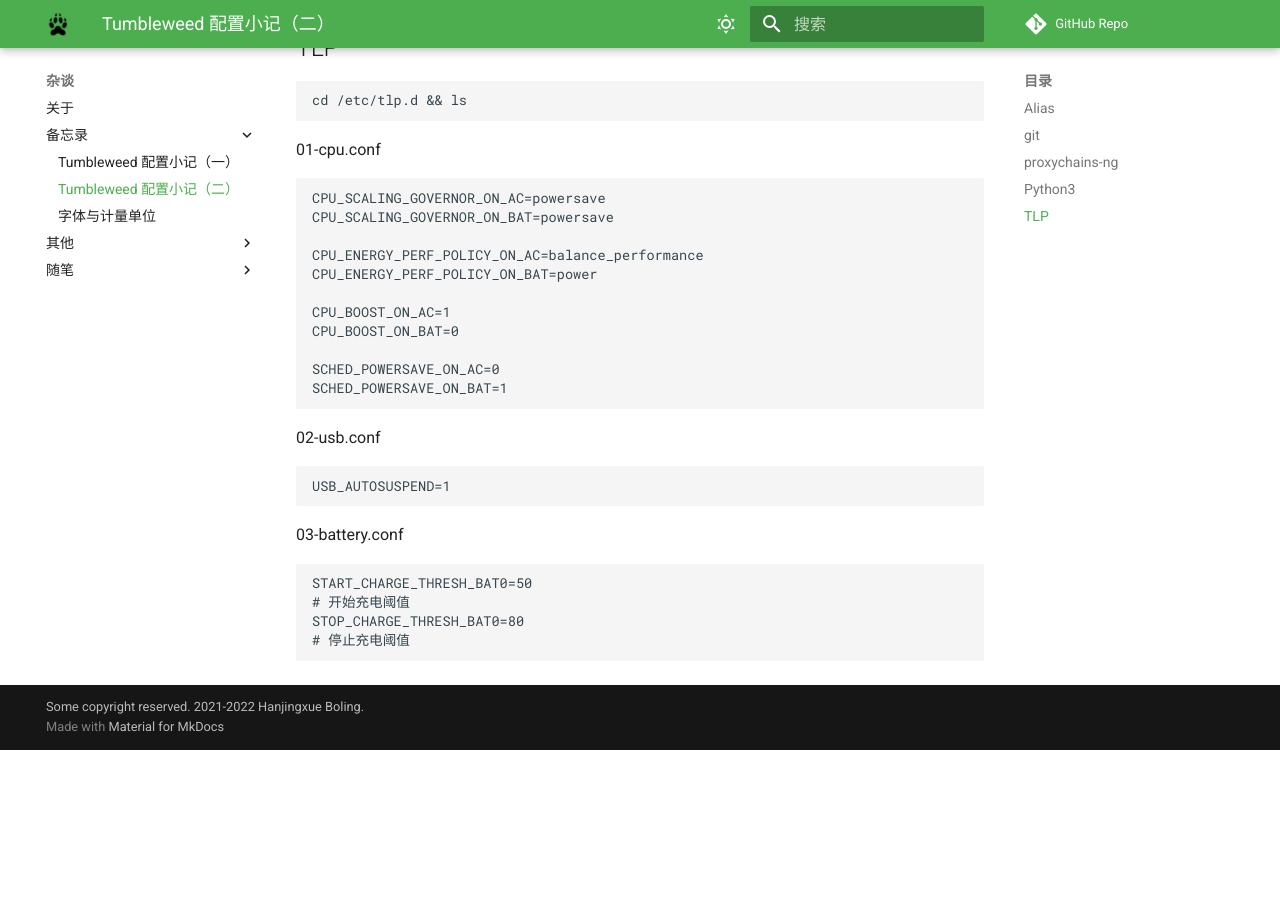
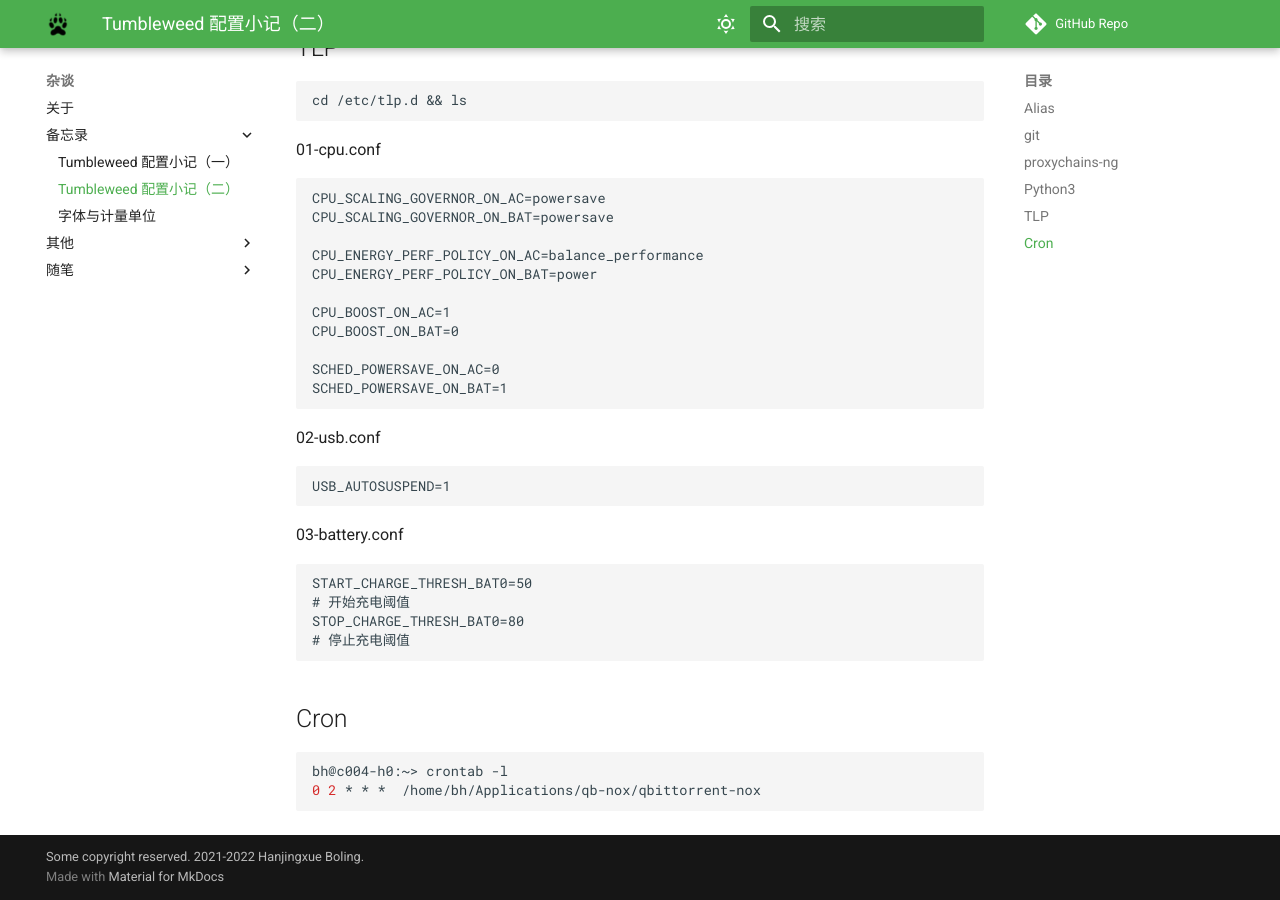
Before and after one commit to Hanjingxue-Boling/Whiteboard, an MkDocs documentation site: the page built from docs/essay/memo/other-configs.md, in a window 1280 px wide and 900 px high, scrolled down 1905 px. Built offline with MkDocs 1.6.1 and Material for MkDocs 9.7.7, drawn with Linux system fonts in a browser that asks for light colours; comment, search, counter and statistics services are not loaded; before the commit the page ends 2655 px from its top, so only the background shows below that.

Commit message:
2022-05-10-04

````diff
--- a/docs/essay/memo/other-configs.md
+++ b/docs/essay/memo/other-configs.md
@@ -121,3 +121,10 @@ START_CHARGE_THRESH_BAT0=50
 STOP_CHARGE_THRESH_BAT0=80
 # 停止充电阈值
 ```
+
+## Cron
+
+```shell
+bh@c004-h0:~> crontab -l
+0 2 * * *  /home/bh/Applications/qb-nox/qbittorrent-nox
+```
````
